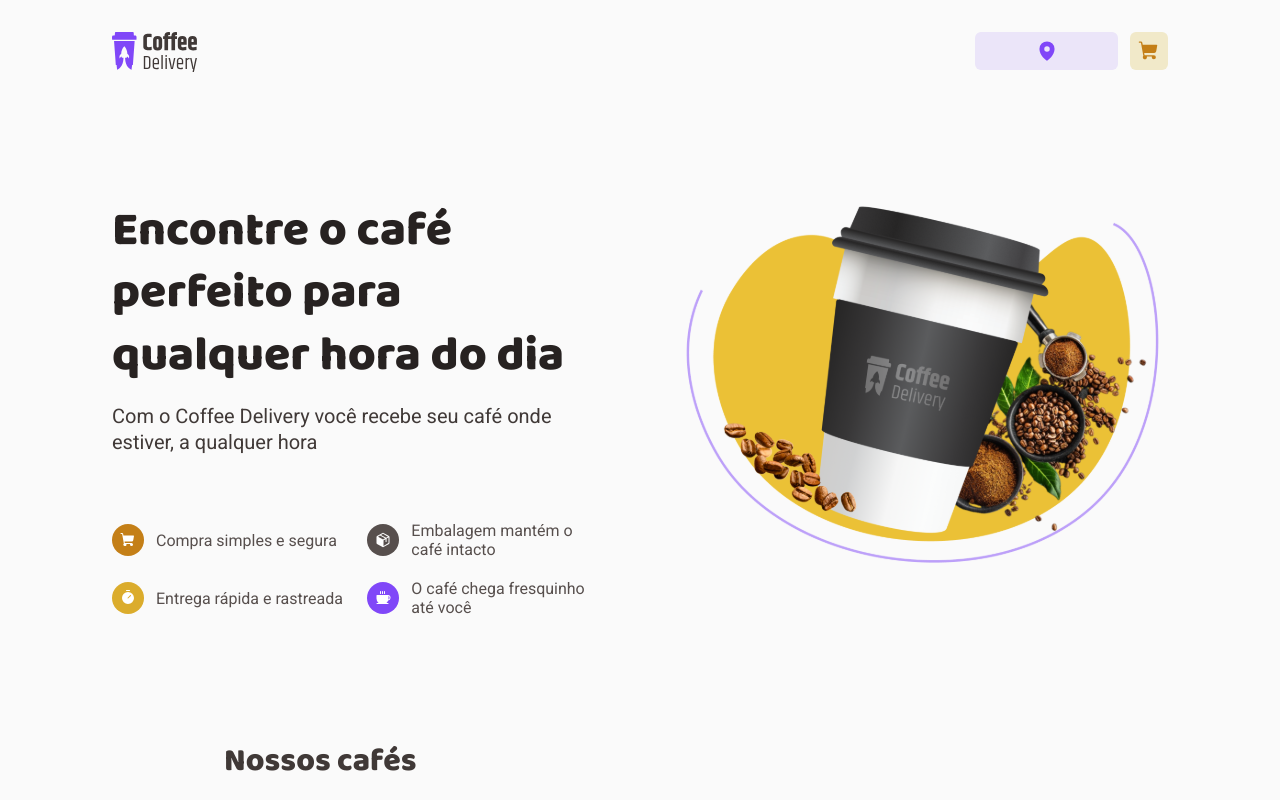
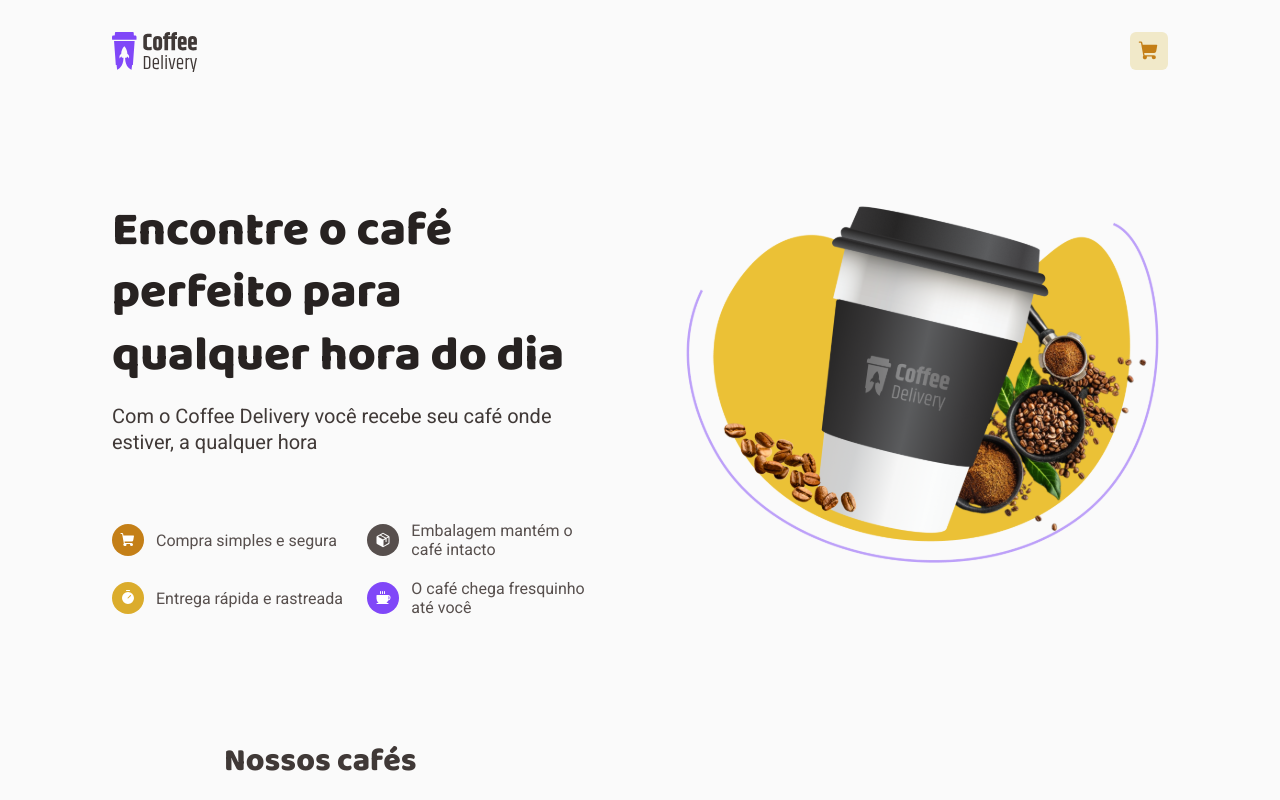
Before and after one commit to killer-cf/coffee-delivery-ignite, a React (Vite) app: page / in a window 1280 px wide. Shown: the top 800 px of the page. Built offline with nearby package versions, Linux system fonts and the light colour scheme.

Commit message:
fix: cart icon bug

```diff
--- a/src/components/Header/index.tsx
+++ b/src/components/Header/index.tsx
@@ -2,7 +2,12 @@
 import { NavLink } from 'react-router-dom'
 import { useContext } from 'react'
 
-import { HeaderContainer, LocationContainer, NavContainer } from './styles'
+import {
+  HeaderContainer,
+  InvisibleDid,
+  LocationContainer,
+  NavContainer,
+} from './styles'
 import Logo from '../../assets/logo.svg'
 import { CartContext } from '../../contexts/CartContext'
 import { DeliveryAddressContext } from '../../contexts/DeliveryAddressContext'
@@ -27,11 +32,15 @@
           <div className="boll">
             <p>{itensTotal}</p>
           </div>
-        )}{' '}
-        <LocationContainer>
-          <MapPin weight="fill" size={22} />
-          {!!cidade && !!uf && <p>{`${cidade}, ${uf}`}</p>}
-        </LocationContainer>
+        )}
+        {!!cidade && !!uf ? (
+          <LocationContainer>
+            <MapPin weight="fill" size={22} />
+            <p>{`${cidade}, ${uf}`}</p>
+          </LocationContainer>
+        ) : (
+          <InvisibleDid />
+        )}
         <NavLink to="/checkout">
           <ShoppingCart weight="fill" size={22} />
         </NavLink>
--- a/src/components/Header/styles.ts
+++ b/src/components/Header/styles.ts
@@ -63,3 +63,8 @@
     color: ${(props) => props.theme.purple};
   }
 `
+
+export const InvisibleDid = styled.div`
+  width: 8.9375rem;
+  height: 2.375rem;
+`
```
